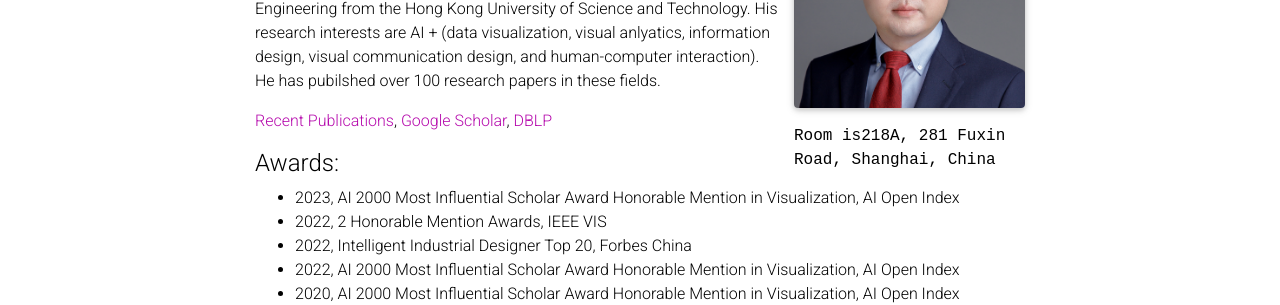
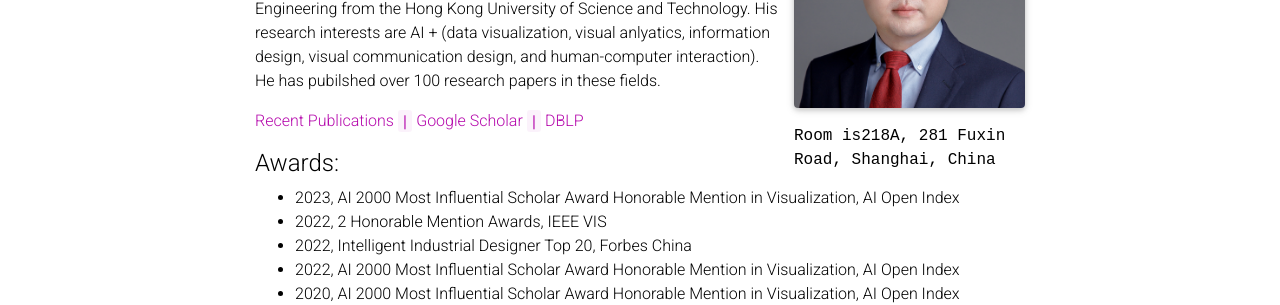
Before and after one commit to nancao/nancao.github.io, a Jekyll site: the page built from _pages/about.md, in a window 1280 px wide and 1301 px high. Shown: the part 324-629 px from the top of the window. Built offline with Jekyll 4.4.1, drawn with Linux system fonts in a browser that asks for light colours; full-size pictures stand in for the smaller copies a plugin makes; comment, search, counter and statistics services are not loaded; a style sheet for code colours, icons or effects is not loaded.

Commit message:
update profile

```diff
--- a/_pages/about.md
+++ b/_pages/about.md
@@ -18,7 +18,7 @@
 ---
 Nan Cao is the vice dean of Tongji College of Design and Innovation (Tongji D&I) and a professor at  School of Software Engineering. He is the founding director of the AI Design Center at Tongji University. Before joining Tongji, Nan Cao was a resaerch staff member at IBM T. J. Watson Research Center in USA. He recieved the PhD degree in Computer Science and Engineering from the Hong Kong University of Science and Technology. His research interests are AI + (data visualization, visual anlyatics, information design, visual communication design, and human-computer interaction). He has pubilshed over 100 research papers in these fields.
 
-[Recent Publications](https://idvxlab.com/publication.html), [Google Scholar](https://scholar.google.com/citations?user=5I0mFcsAAAAJ), [DBLP](https://dblp.org/pid/66/5146.html)
+[Recent Publications](https://idvxlab.com/publication.html) <code>|</code> [Google Scholar](https://scholar.google.com/citations?user=5I0mFcsAAAAJ) <code>|</code> [DBLP](https://dblp.org/pid/66/5146.html)
 
 #### Awards:
 - 2023, AI 2000 Most Influential Scholar Award Honorable Mention in Visualization, AI Open Index
```
